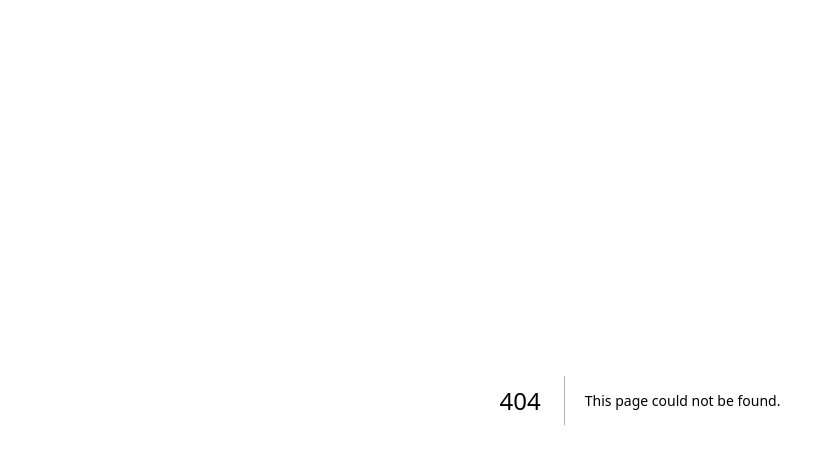
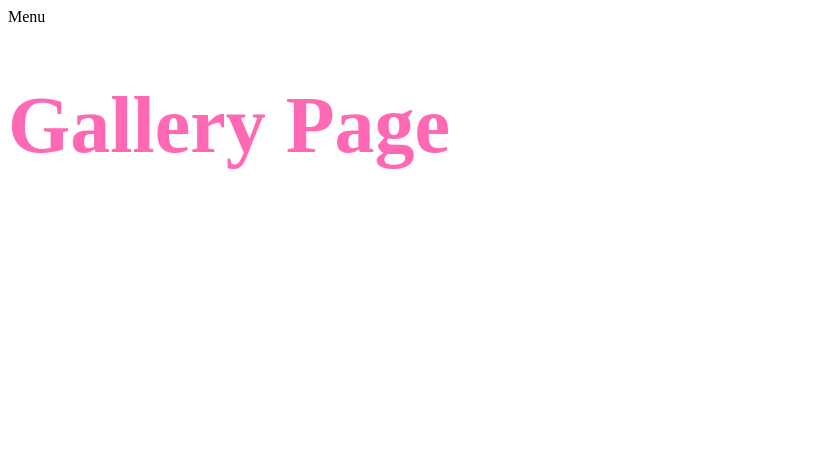
Before and after one commit to aajy/next-basic, a Next.js app: page /gallery in a window 1280 px wide. Before the commit this address had no page. Shown: the top 464 px of the page, without its empty margins (0-835 px from the left). Built offline with nearby package versions, Linux system fonts and the light colour scheme.

Commit message:
페이지기반 폴더 라우팅

```diff
--- a/app/about/page.jsx
+++ b/app/about/page.jsx
@@ -1,7 +1,7 @@
 import styles from './about.module.scss';
 
 //next에서는 기본적으로 app폴더 안쪽에 폴더명을 라우터 이름으로 설정하고
-//그 안쪽에 있는 page.jsx 페이지를 해당 라우터명에 연결
+//그 안쪽에 있는 page.jsx 페이지를 해당 라우터명에
 export default function About() {
   return (
     <main className={styles.about}>
--- /dev/null
+++ b/app/gallery/gallery.module.scss
@@ -0,0 +1,6 @@
+.gallery {
+  h1 {
+    font-size: 5rem;
+    color: hotpink;
+  }
+}
--- /dev/null
+++ b/app/gallery/page.jsx
@@ -0,0 +1,9 @@
+import styles from './gallery.module.scss';
+
+export default function Gallery() {
+  return (
+    <main className={styles.gallery}>
+      <h1>Gallery Page</h1>
+    </main>
+  );
+}
--- a/app/layout.jsx
+++ b/app/layout.jsx
@@ -1,14 +1,15 @@
-import './styles/globals.scss';
-
 export const metadata = {
-  title: '메인페이지',
-  description: 'Generated by create next app',
+  title: 'Next.js',
+  description: 'Generated by Next.js',
 };
 
 export default function RootLayout({ children }) {
   return (
     <html lang="en">
-      <body>{children}</body>
+      <body>
+        <header>Menu</header>
+        {children}
+      </body>
     </html>
   );
 }
```
